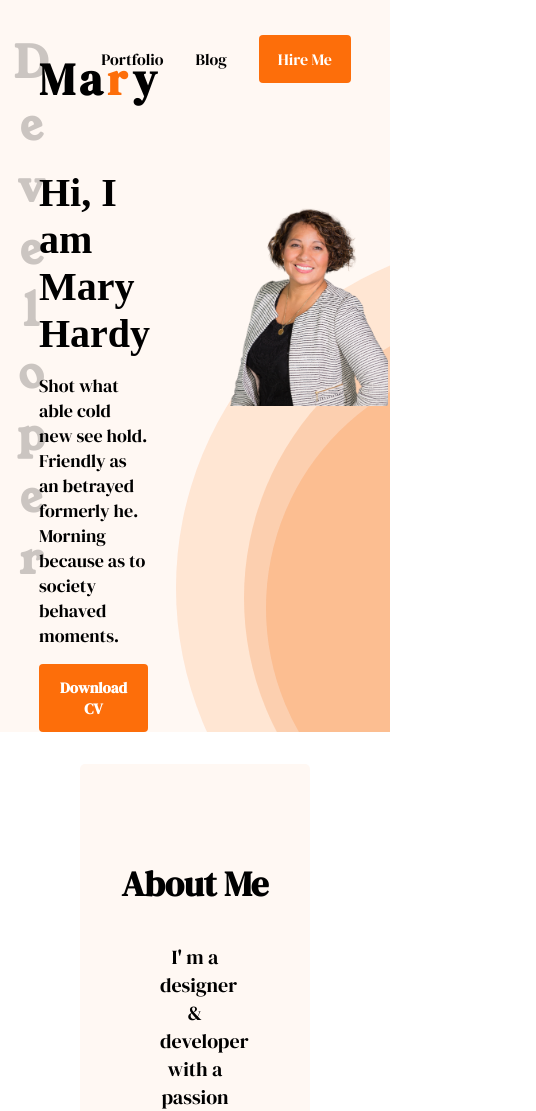
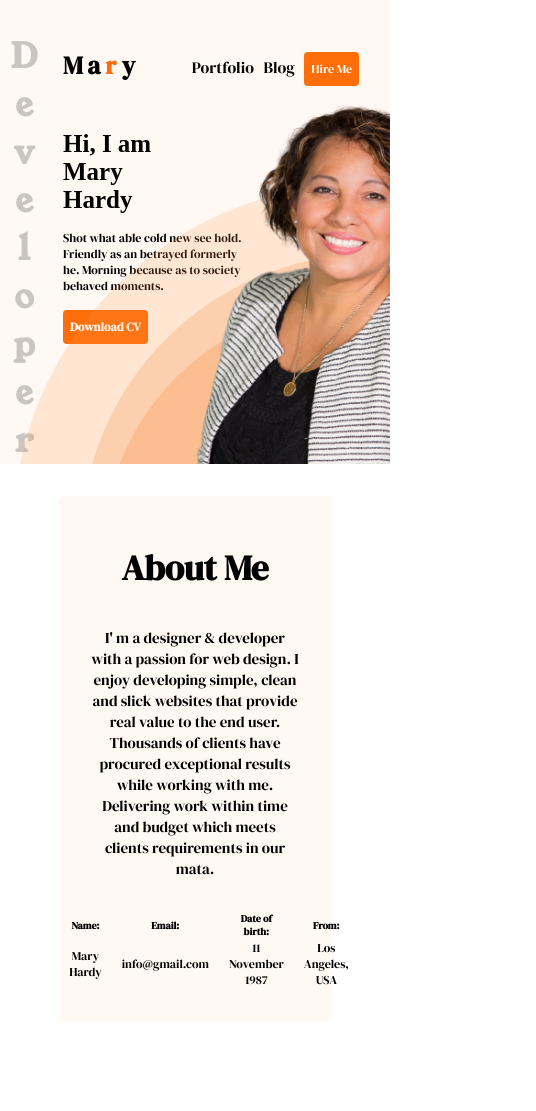
Before and after one commit to benbasty/MaryHardyPortfolio, a plain HTML site: page index.html in a window 390 px wide. Shown: the top 1111 px of the page, 536 px wide, since content can reach past the window. Drawn offline with Linux system fonts and the light colour scheme.

Commit message:
css media queries

```diff
--- a/app.css
+++ b/app.css
@@ -191,6 +191,8 @@ header .naming h1 {
 table {
     margin: auto;
     padding-bottom: 4rem;
+    border-collapse: collapse;
+    overflow-x: auto;
 }
 th, td {
     padding: 1px 10px;
@@ -380,6 +382,9 @@ td {
 }
 
 @media (max-width:1024px) {
+    .about {
+        padding-bottom: 2rem;
+    }
     .banner .details {
         margin-top: 0.7rem;
     }
@@ -406,6 +411,12 @@ td {
     }
     .contact {
         padding: 50px 60px;
+    }
+}
+
+@media (max-width: 840px) {
+    .banner .pic img {
+        width: 140%;
     }
 }
 
@@ -463,3 +474,134 @@ td {
         width: 100%;
     }
 }
+
+@media (max-width:540px) {
+    .hero .navbar {
+        margin: 1rem 0 2rem 0;
+    }
+    .navbar_brand a {
+        font-size: 30px;
+    }
+    .navbar .navbar_items {
+        margin-top: 12px;
+    }
+    header {
+        height: 85vh;
+        gap: 1.1rem;
+    }
+    .banner {
+        gap: 10rem;
+    }
+    .banner .details {
+        width: 40%;
+    }
+    .banner .pic img {
+        width: 300%;
+        right: -80px;
+    }
+
+    .banner .details {
+        margin-top: 4.5rem;
+    }
+    .banner .details h1, .banner .details h3 {
+        font-size: 25px;
+    }
+    .banner .details p {
+        font-size: 12px;
+    }
+    .about p {
+        padding: 0.2rem 2rem 2rem 2rem;
+        font-size: 17px;
+    }
+    table {
+        gap: 1rem;
+    }
+
+    th {
+        font-size: 10px;
+    }
+    td {
+        font-size: 12px;
+    }
+    .what-i-do .codingSkills div {
+        width: 100%;
+    }
+    .resume .resume_summary {
+        margin: 0 3rem;
+        gap: 2rem;
+    }
+    .contact {
+        display: flex;
+        height: fit-content;
+        padding: 20px 20px;
+        background-color: #FFF8F3;
+        gap: 50px;
+        margin: 2rem 3rem 0 3rem;
+    }
+}
+
+@media (max-width:414px) {
+    header {
+        gap: 1.5rem;
+    }
+    header .naming h1 {
+        font-size: 34px;
+    }
+    .banner {
+        display: flex;
+        flex-direction: column;
+    }
+    .hero .navbar {
+        gap: 1rem;
+    }
+    .navbar_brand a {
+        font-size: 25px;
+    }
+    .navbar .navbar_items {
+        margin-top: 8px;
+    }
+    .navbar .navbar_items .navbar_links {
+        gap: 0.6rem;
+    }
+    .nav_link:nth-child(3) a, .banner .details button {
+        border: 1px solid transparent;
+        font-size: 12px;
+        padding: 8px 6px;
+    }
+
+    .banner .details {
+        margin-top: 1rem;
+        width: 60%;
+    }
+    .pic .circled-background {
+        top: -400px;
+    }
+    header {
+        height: 55vh;
+    }
+    .banner .pic img {
+        width: 300%;
+        left: 100px;
+        top: -400px;
+    }
+    .about {
+        margin: 2rem 3.7rem;
+    }
+    .about h1 {
+        padding: 3rem 0 2rem 0;
+    }
+    .about p {
+        font-size: 15px;
+    }
+    table {
+        /* to be fixed later */
+    }
+    .resume .subtitle_resume {
+        font-size: 30px;
+    }
+    .resume .resume_summary {
+        flex-direction: column;
+    }
+}
+
+/* remaining table stylings and 280px all*/
```
